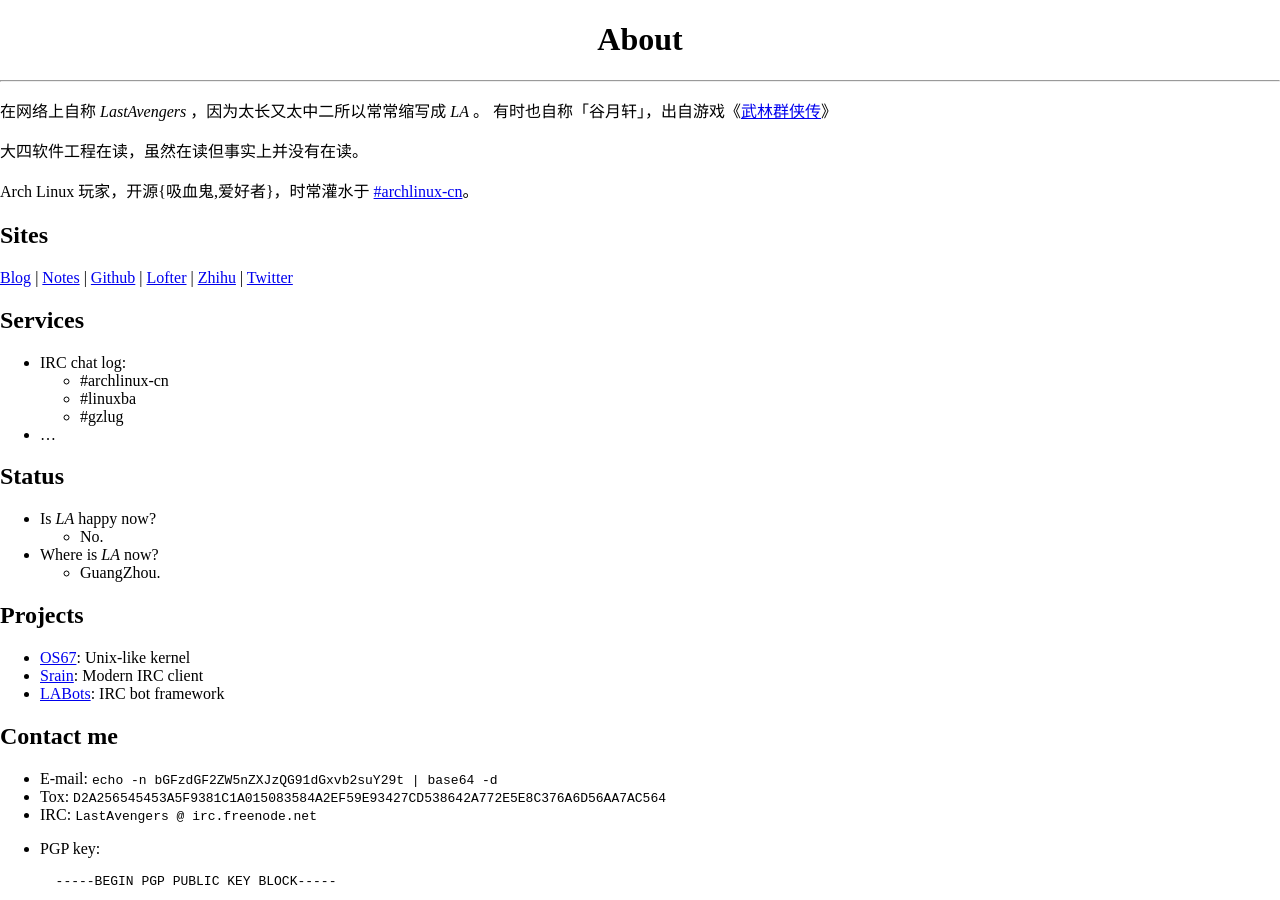
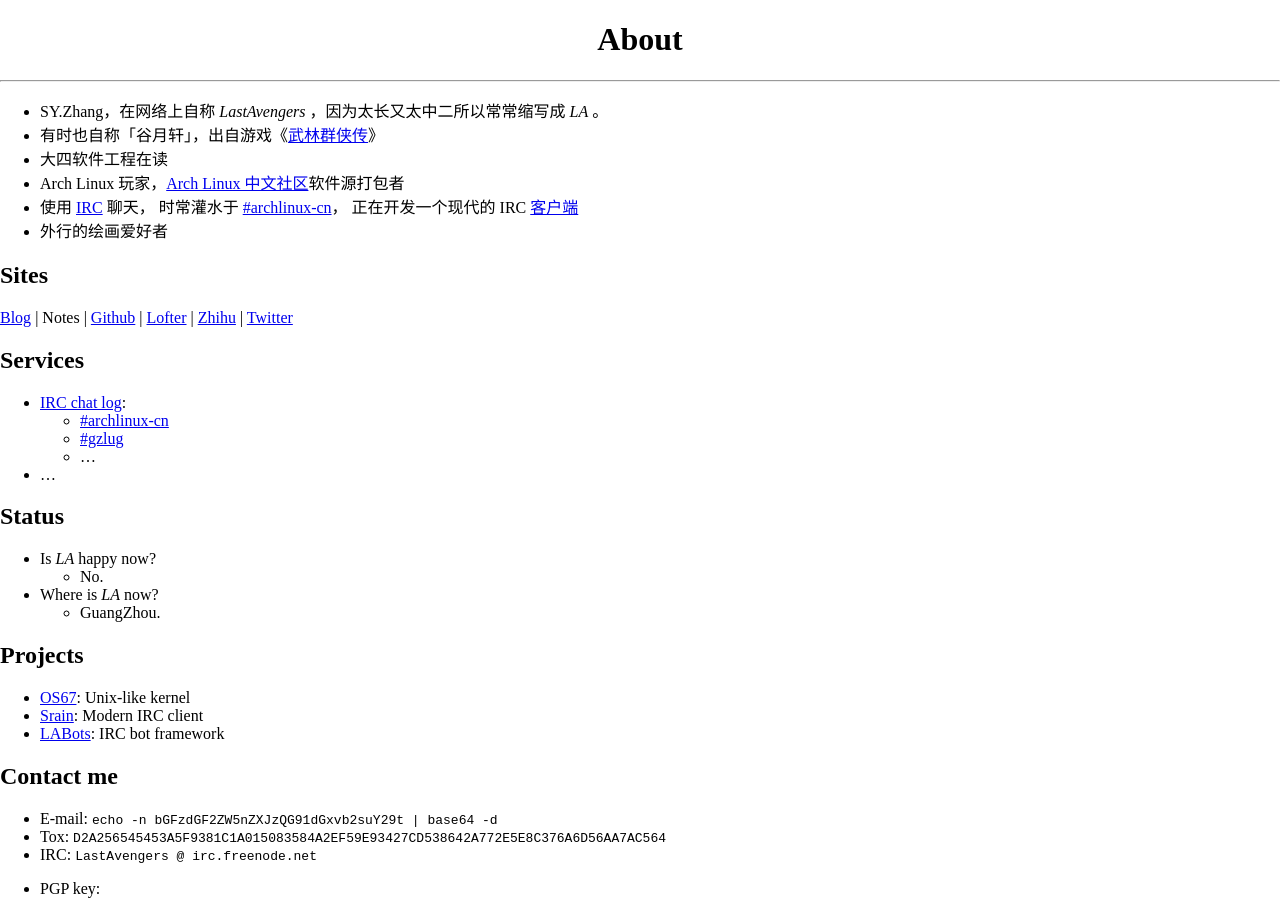
Before and after one commit to LastAvenger/LastAvenger.github.io, a Jekyll site: the page built from index.md, in a window 1280 px wide and 900 px high. Built offline with Jekyll 4.4.1, drawn with Linux system fonts in a browser that asks for light colours.

Commit message:
Update Intro and IRC chta log links

```diff
--- a/_layouts/default.html
+++ b/_layouts/default.html
@@ -2,6 +2,7 @@
 <html xmlns="http://www.w3.org/1999/xhtml" lang="zh">
     <head>
         <meta charset="utf-8">
+        <meta name="viewport" content="width=device-width, initial-scale=1" />
         <link type="text/css" rel="stylesheet" href="{{ side.baseurl }}/assets/default.css">
         <link rel="shortcut icon" href="{{ side.baseurl }}/assets/avatar-small.jpg">
         <title>{{ page.title }}</title>
--- a/index.md
+++ b/index.md
@@ -3,19 +3,21 @@ title: About
 layout: default
 ---
 
-在网络上自称 _LastAvengers_ ，因为太长又太中二所以常常缩写成 _LA_ 。
-有时也自称「谷月轩」，出自游戏《[武林群侠传](https://zh.wikipedia.org/wiki/武林群侠传)》
-
-大四软件工程在读，虽然在读但事实上并没有在读。
-
-Arch Linux 玩家，开源{吸血鬼,爱好者}，时常灌水于 [#archlinux-cn](https://webchat.freenode.net/?channels=archlinux-cn)。
+- SY.Zhang，在网络上自称 _LastAvengers_ ，因为太长又太中二所以常常缩写成 _LA_ 。
+- 有时也自称「谷月轩」，出自游戏《[武林群侠传](https://zh.wikipedia.org/wiki/武林群侠传)》
+- 大四软件工程在读
+- Arch Linux 玩家，[Arch Linux 中文社区](http://www.archlinuxcn.org/)软件源打包者
+- 使用 [IRC](https://en.wikipedia.org/wiki/Internet_Relay_Chat) 聊天，
+  时常灌水于 [#archlinux-cn](https://webchat.freenode.net/?channels=archlnux-cn)，
+  正在开发一个现代的 IRC [客户端](https://github.com/lastavenger/srain)
+- 外行的绘画爱好者
 
 
 Sites
 -----
 
 [Blog](http://tech.lastavengers.me)
-| [Notes](http://notes.lastavengers.me)
+| Notes
 | [Github](https://github.com/lastavenger)
 | [Lofter](http://lastavengers.lofter.com/)
 | [Zhihu](https://www.zhihu.com/people/lastavengers)
@@ -24,10 +26,10 @@ Sites
 Services
 --------
 
-- IRC chat log:
-    + #archlinux-cn
-    + #linuxba
-    + #gzlug
+- [IRC chat log](http://irclog.lastavengers.me):
+    + [#archlinux-cn](http://irclog.lastavengers.me/archlinux-cn/today)
+    + [#gzlug](http://irclog.lastavengers.me/gzlug/today)
+    + ...
 - ...
 
 
```
